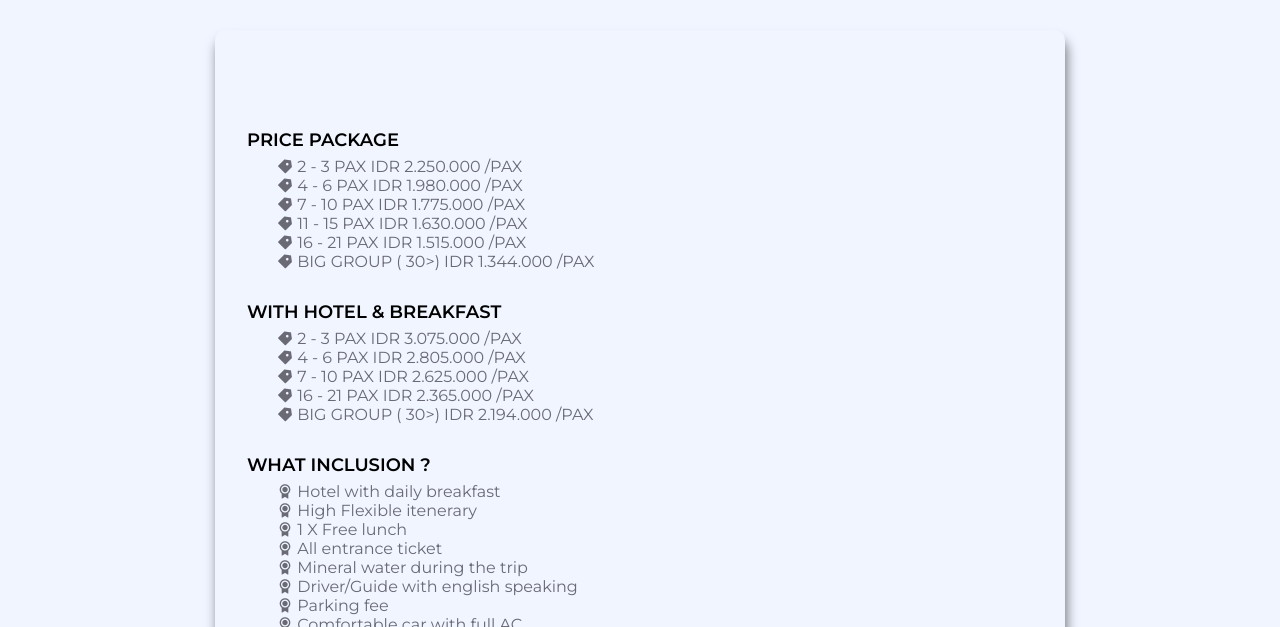
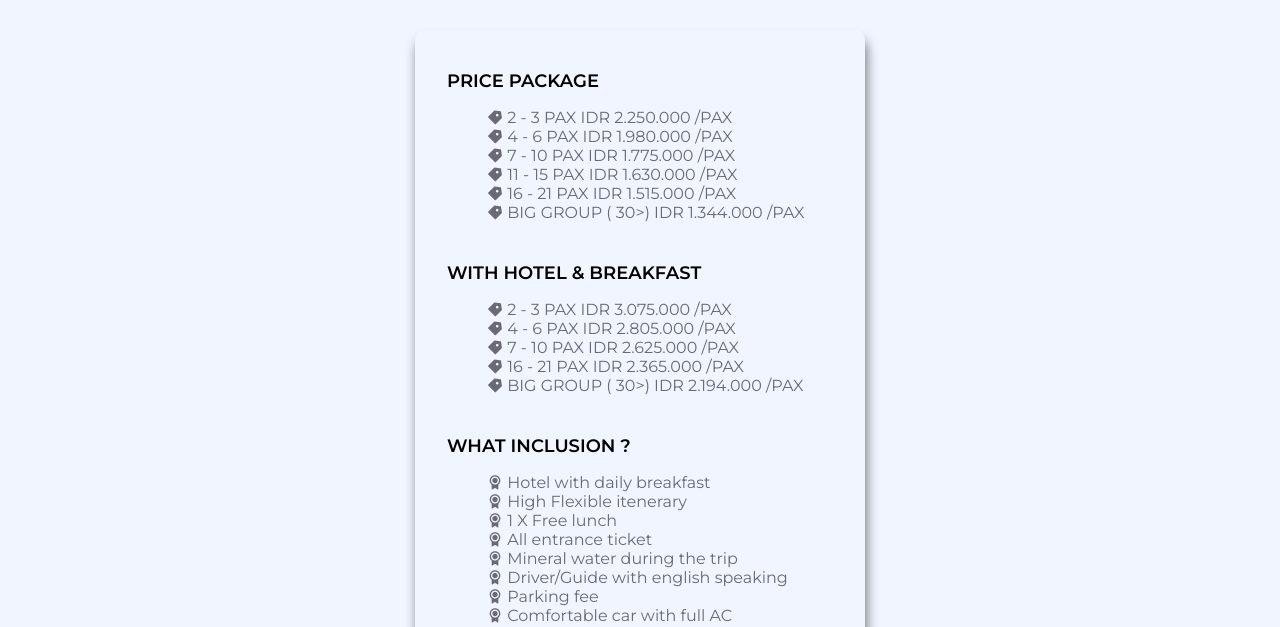
Before and after one commit to baguzfebrianzah/maike-bali-vacation, a plain HTML site: page b3d2n.html in a window 1280 px wide. Shown: the part 173-800 px from the top of the page. Drawn offline with nearby package versions, Linux system fonts and the light colour scheme.

Commit message:
Update styles.css

```diff
--- a/assets/css/styles.css
+++ b/assets/css/styles.css
@@ -451,8 +451,8 @@ button {
   display: flex;
   flex-direction: column;
   align-items: let;
-  width: 750px;
-  margin: 30px;
+  width: 350px;
+  margin: 40px;
 
 }
 
@@ -513,7 +513,7 @@ h2{
 }
 
 .boxpckg {
-  width: 850px;
+  width: 450px;
   height: 1060px;
   border-radius: 10px;
   box-shadow: 2px 10px 12px rgba(0, 0, 0, 0.5);
@@ -526,7 +526,7 @@ h2{
 }
 
 .boxday {
-  width: 850px;
+  width: 450px;
   height: 1060px;
   border-radius: 10px;
   box-shadow: 2px 10px 12px rgba(0, 0, 0, 0.5);
```
